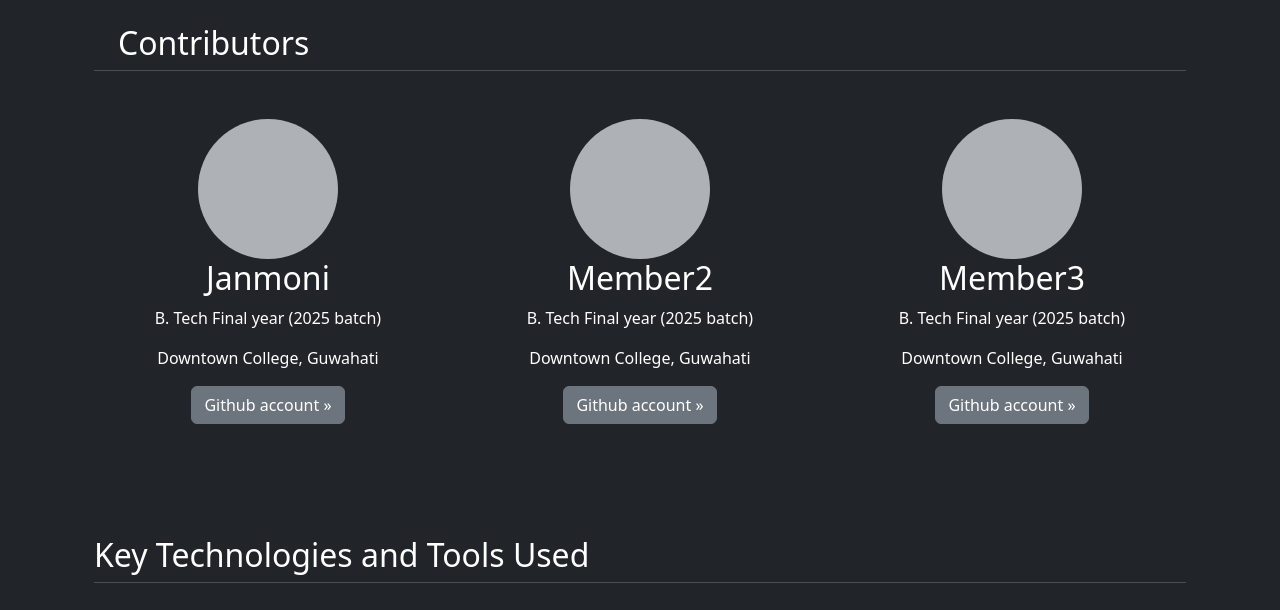
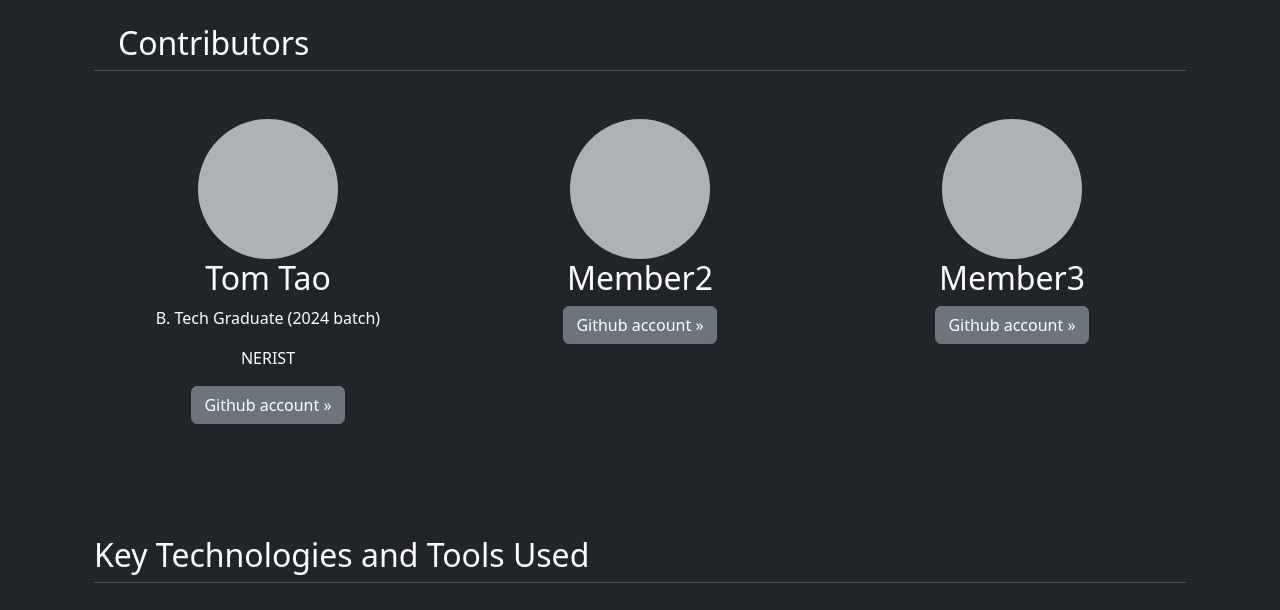
Before and after one commit to taotab/plant_library, a Flask app: page /about in a window 1280 px wide. Shown: the part 57-667 px from the top of the page. Run offline with Flask 3, Linux system fonts and the light colour scheme; some libraries are stand-ins or nearby versions.

Commit message:
Edit readme files and about section

```diff
--- a/templates/about.html
+++ b/templates/about.html
@@ -19,10 +19,10 @@
                     <title>Placeholder</title>
                     <rect width="100%" height="100%" fill="var(--bs-secondary-color)"></rect>
                 </svg>
-                <h2 class="fw-normal">Janmoni</h2>
-                <p>B. Tech Final year (2025 batch)</p>
-                <p>Downtown College, Guwahati</p>
-                <p><a class="btn btn-secondary" href="#">Github account »</a></p>
+                <h2 class="fw-normal">Tom Tao</h2>
+                <p>B. Tech Graduate (2024 batch)</p>
+                <p>NERIST</p>
+                <p><a class="btn btn-secondary" href="https://github.com/taotab">Github account »</a></p>
             </div><!-- /.col-lg-4 -->
             <div class="col-lg-4">
                 <svg class="bd-placeholder-img rounded-circle" width="140" height="140"
@@ -32,8 +32,7 @@
                     <rect width="100%" height="100%" fill="var(--bs-secondary-color)"></rect>
                 </svg>
                 <h2 class="fw-normal">Member2</h2>
-                <p>B. Tech Final year (2025 batch)</p>
-                <p>Downtown College, Guwahati</p>
+
                 <p><a class="btn btn-secondary" href="#">Github account »</a></p>
             </div><!-- /.col-lg-4 -->
             <div class="col-lg-4">
@@ -44,8 +43,7 @@
                     <rect width="100%" height="100%" fill="var(--bs-secondary-color)"></rect>
                 </svg>
                 <h2 class="fw-normal">Member3</h2>
-                <p>B. Tech Final year (2025 batch)</p>
-                <p>Downtown College, Guwahati</p>
+
                 <p><a class="btn btn-secondary" href="#">Github account »</a></p>
             </div>
         </div>
```
Also changed, not shown: README.md, database.db, 1 other file.
